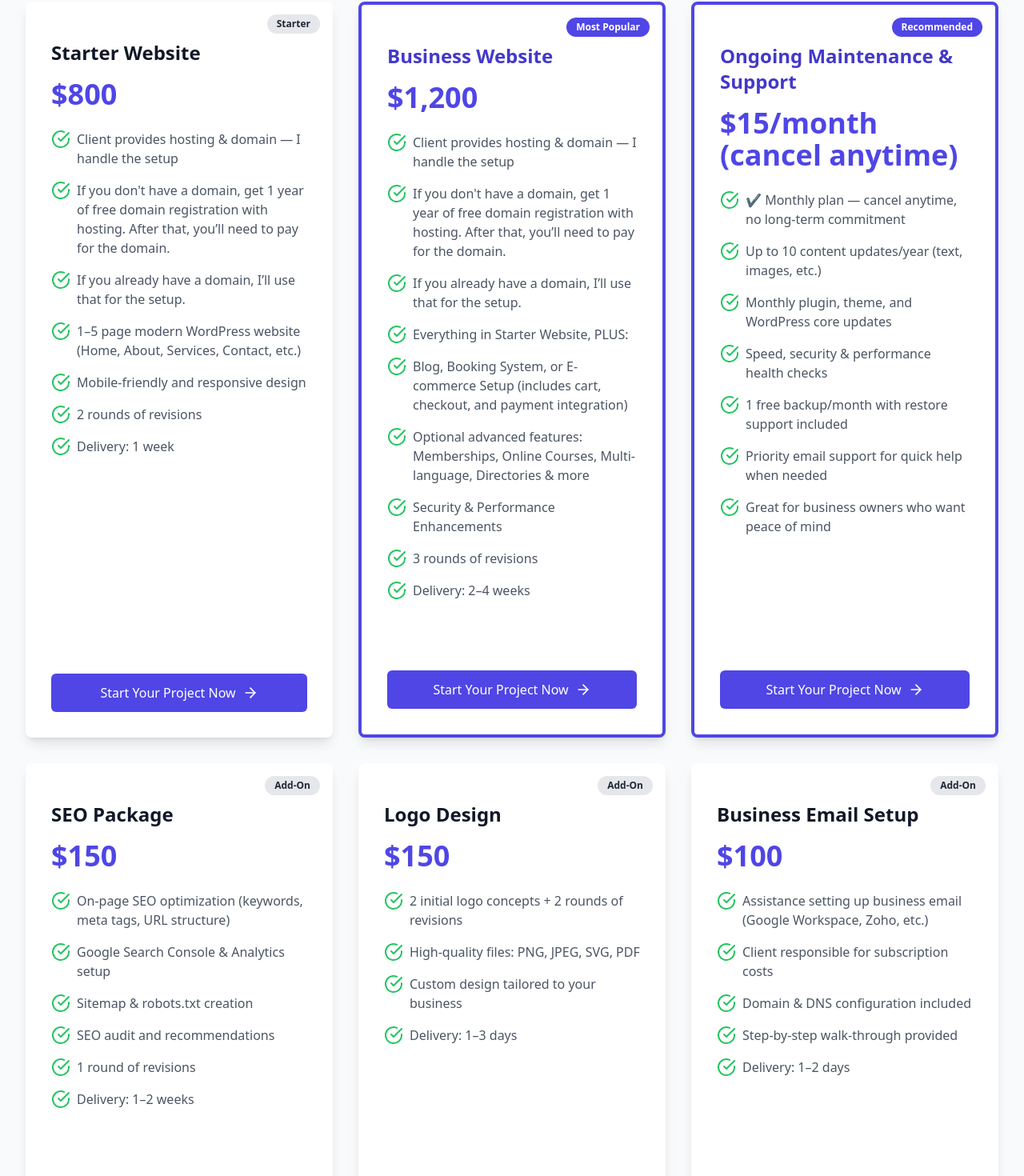
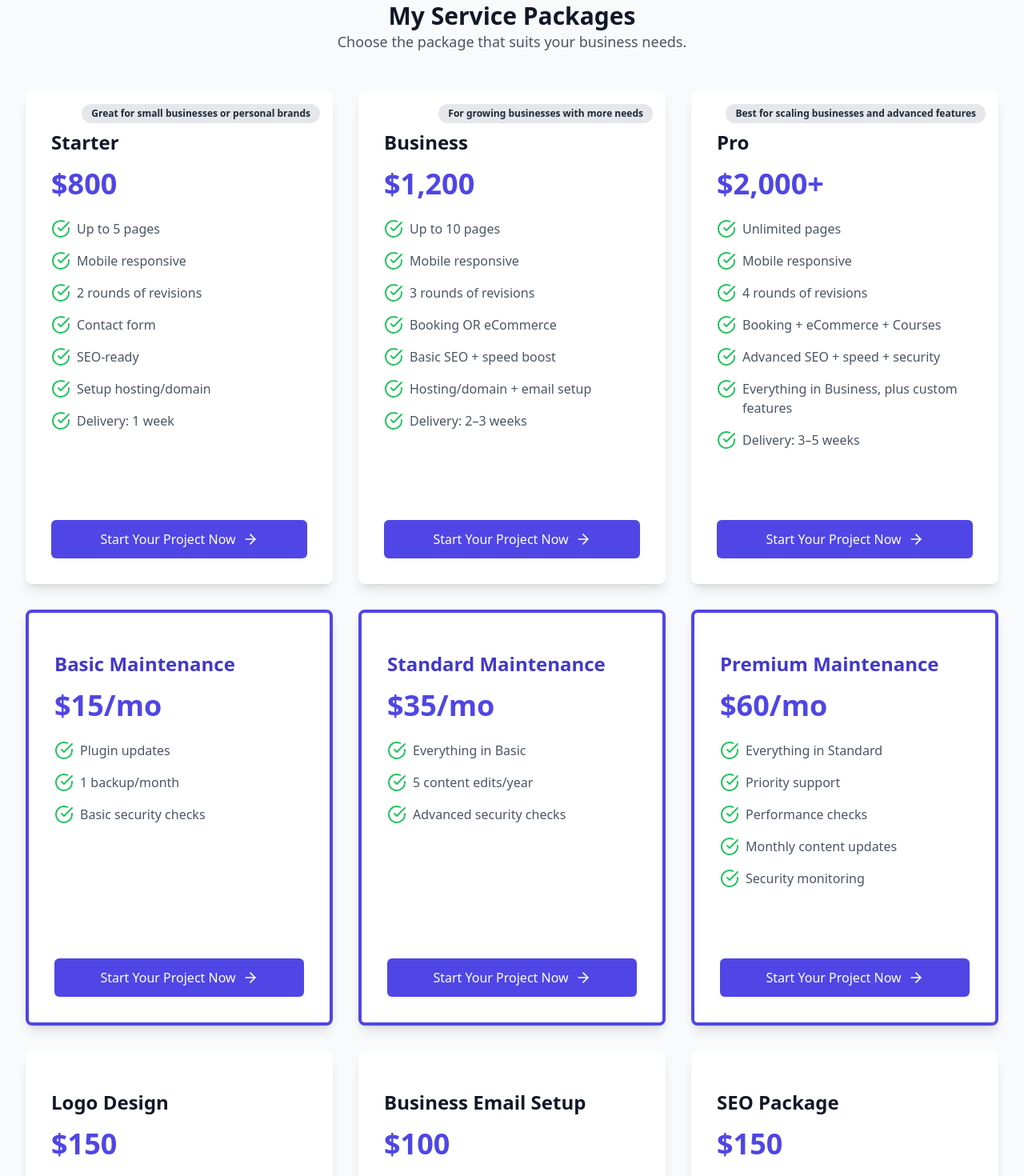
Before and after one commit to nav-commits/WebsiteBusiness, a React (Vite) app: page /services in a window 1280 px wide. Shown: the part 510-1980 px from the top of the page at 80% size. Built offline with nearby package versions, Linux system fonts and the light colour scheme.

Commit message:
fixed services

```diff
--- a/src/pages/Services.tsx
+++ b/src/pages/Services.tsx
@@ -4,90 +4,102 @@ import { Link } from "react-router-dom";
 const Services = () => {
   const packages = [
     {
-      title: "Starter Website",
-      tagline: "Perfect for small businesses or personal brands",
+      title: "Starter",
+      tagline: "Great for small businesses or personal brands",
       price: "$800",
       features: [
-        "Client provides hosting & domain — I handle the setup",
-        "If you don't have a domain, get 1 year of free domain registration with hosting. After that, you’ll need to pay for the domain.",
-        "If you already have a domain, I’ll use that for the setup.",
-        "1–5 page modern WordPress website (Home, About, Services, Contact, etc.)",
-        "Mobile-friendly and responsive design",
+        "Up to 5 pages",
+        "Mobile responsive",
         "2 rounds of revisions",
+        "Contact form",
+        "SEO-ready",
+        "Setup hosting/domain",
         "Delivery: 1 week",
       ],
     },
     {
-      title: "Business Website",
-      tagline: "Ideal for growing businesses needing extra features",
+      title: "Business",
+      tagline: "For growing businesses with more needs",
       price: "$1,200",
       features: [
-        "Client provides hosting & domain — I handle the setup",
-        "If you don't have a domain, get 1 year of free domain registration with hosting. After that, you’ll need to pay for the domain.",
-        "If you already have a domain, I’ll use that for the setup.",
-        "Everything in Starter Website, PLUS:",
-        "Blog, Booking System, or E-commerce Setup (includes cart, checkout, and payment integration)",
-        "Optional advanced features: Memberships, Online Courses, Multi-language, Directories & more",
-        "Security & Performance Enhancements",
+        "Up to 10 pages",
+        "Mobile responsive",
         "3 rounds of revisions",
-        "Delivery: 2–4 weeks",
+        "Booking OR eCommerce",
+        "Basic SEO + speed boost",
+        "Hosting/domain + email setup",
+        "Delivery: 2–3 weeks",
       ],
     },
     {
-      title: "Ongoing Maintenance & Support",
-      tagline: "Essential care to keep your site secure, updated, and performing",
-      price: "$15/month (cancel anytime)",
+      title: "Pro",
+      tagline: "Best for scaling businesses and advanced features",
+      price: "$2,000+",
       features: [
-        "✔ Monthly plan — cancel anytime, no long-term commitment",
-        "Up to 10 content updates/year (text, images, etc.)",
-        "Monthly plugin, theme, and WordPress core updates",
-        "Speed, security & performance health checks",
-        "1 free backup/month with restore support included",
-        "Priority email support for quick help when needed",
-        "Great for business owners who want peace of mind",
+        "Unlimited pages",
+        "Mobile responsive",
+        "4 rounds of revisions",
+        "Booking + eCommerce + Courses",
+        "Advanced SEO + speed + security",
+        "Everything in Business, plus custom features",
+        "Delivery: 3–5 weeks",
       ],
-    }
-,
+    },
     {
-      title: "SEO Package",
-      tagline: "Boost visibility & get discovered online",
-      price: "$150",
+      title: "Basic Maintenance",
+      price: "$15/mo",
+      features: ["Plugin updates", "1 backup/month", "Basic security checks"],
+    },
+    {
+      title: "Standard Maintenance",
+      price: "$35/mo",
       features: [
-        "On-page SEO optimization (keywords, meta tags, URL structure)",
-        "Google Search Console & Analytics setup",
-        "Sitemap & robots.txt creation",
-        "SEO audit and recommendations",
-        "1 round of revisions",
-        "Delivery: 1–2 weeks",
+        "Everything in Basic",
+        "5 content edits/year",
+        "Advanced security checks",
+      ],
+    },
+    {
+      title: "Premium Maintenance",
+      price: "$60/mo",
+      features: [
+        "Everything in Standard",
+        "Priority support",
+        "Performance checks",
+        "Monthly content updates",
+        "Security monitoring",
       ],
     },
     {
       title: "Logo Design",
-      tagline: "Custom logo design to elevate your brand",
       price: "$150",
-      features: [
-        "2 initial logo concepts + 2 rounds of revisions",
-        "High-quality files: PNG, JPEG, SVG, PDF",
-        "Custom design tailored to your business",
-        "Delivery: 1–3 days",
-      ],
+      description: "2 initial concepts + 2 revisions",
     },
     {
       title: "Business Email Setup",
-      tagline: "Professional email setup for your business",
       price: "$100",
-      features: [
-        "Assistance setting up business email (Google Workspace, Zoho, etc.)",
-        "Client responsible for subscription costs",
-        "Domain & DNS configuration included",
-        "Step-by-step walk-through provided",
-        "Delivery: 1–2 days",
-      ],
+      description: "Google Workspace, Zoho, etc.",
+    },
+    {
+      title: "SEO Package",
+      price: "$150",
+      description: "On-page SEO, Google tools setup",
+    },
+    {
+      title: "Memberships/Courses",
+      price: "$400",
+      description: "Sell content, gated features",
+    },
+    {
+      title: "Multi-language Setup",
+      price: "$300",
+      description: "Expand to new markets",
     },
   ];
 
   return (
     <div className="pt-16">
+      {/* Hero Section */}
       {/* Hero Section */}
       <section className="bg-gradient-to-r from-indigo-600 to-purple-600 text-white py-20">
         <div className="max-w-7xl mx-auto px-4 sm:px-6 lg:px-8 text-center">
@@ -105,53 +117,48 @@ const Services = () => {
       {/* Packages Section */}
       <section className="py-20 bg-gray-50">
         <div className="max-w-7xl mx-auto px-4 sm:px-6 lg:px-8">
+          {/* Titles/Headings */}
+          <div className="mb-12 text-center">
+            <h2 className="text-3xl font-bold text-gray-900">
+              My Service Packages
+            </h2>
+            <p className="text-lg text-gray-600">
+              Choose the package that suits your business needs.
+            </p>
+          </div>
+
           <div className="grid grid-cols-1 md:grid-cols-2 lg:grid-cols-3 gap-8">
             {packages.map((pkg, index) => {
-              const badgeTextMap: Record<
-                | "Starter Website"
-                | "Business Website"
-                | "Ongoing Maintenance & Support"
-                | "SEO Package"
-                | "Logo Design"
-                | "Business Email Setup",
-                string
-              > = {
-                "Starter Website": "Starter",
-                "Business Website": "Most Popular",
-                "Ongoing Maintenance & Support": "Recommended",
-                "SEO Package": "Add-On",
-                "Logo Design": "Add-On",
-                "Business Email Setup": "Add-On",
-              };
-
-              const isRecommended =
-                pkg.title === "Business Website" ||
-                pkg.title === "Ongoing Maintenance & Support";
+              const isMaintenance =
+                pkg.title.includes("Maintenance") ||
+                pkg.title === "Maintenance Add-ons";
 
               return (
                 <div
                   key={index}
                   className={`relative bg-white rounded-lg shadow-lg overflow-hidden flex flex-col h-full transition-transform transform hover:scale-105 ${
-                    isRecommended
+                    isMaintenance
                       ? "border-4 border-indigo-600 bg-indigo-50"
                       : ""
                   }`}
                 >
                   {/* Badge */}
+                  {pkg.tagline && (
                     <div
                       className={`absolute top-4 right-4 text-xs font-bold px-3 py-1 rounded-full ${
-                      isRecommended
+                        isMaintenance
                           ? "bg-indigo-600 text-white"
                           : "bg-gray-200 text-gray-800"
                       }`}
                     >
-                    {badgeTextMap[pkg.title as keyof typeof badgeTextMap]}
+                      {pkg.tagline}
                     </div>
+                  )}
 
                   <div className="p-8 flex-grow mt-4">
                     <h3
                       className={`text-2xl font-bold mb-4 ${
-                        isRecommended ? "text-indigo-700" : "text-gray-900"
+                        isMaintenance ? "text-indigo-700" : "text-gray-900"
                       }`}
                     >
                       {pkg.title}
@@ -160,12 +167,15 @@ const Services = () => {
                       {pkg.price}
                     </p>
                     <ul className="space-y-4 mb-6">
-                      {pkg.features.map((feature, i) => (
+                      {pkg.features?.map((feature, i) => (
                         <li key={i} className="flex items-start">
                           <CheckCircle className="h-6 w-6 text-green-500 mr-2 flex-shrink-0" />
                           <span className="text-gray-600">{feature}</span>
                         </li>
                       ))}
+                      {pkg.description && (
+                        <li className="text-gray-600">{pkg.description}</li>
+                      )}
                     </ul>
                   </div>
                   <div className="p-8">
```
Lines whose indentation alone changed are shown as unchanged.
